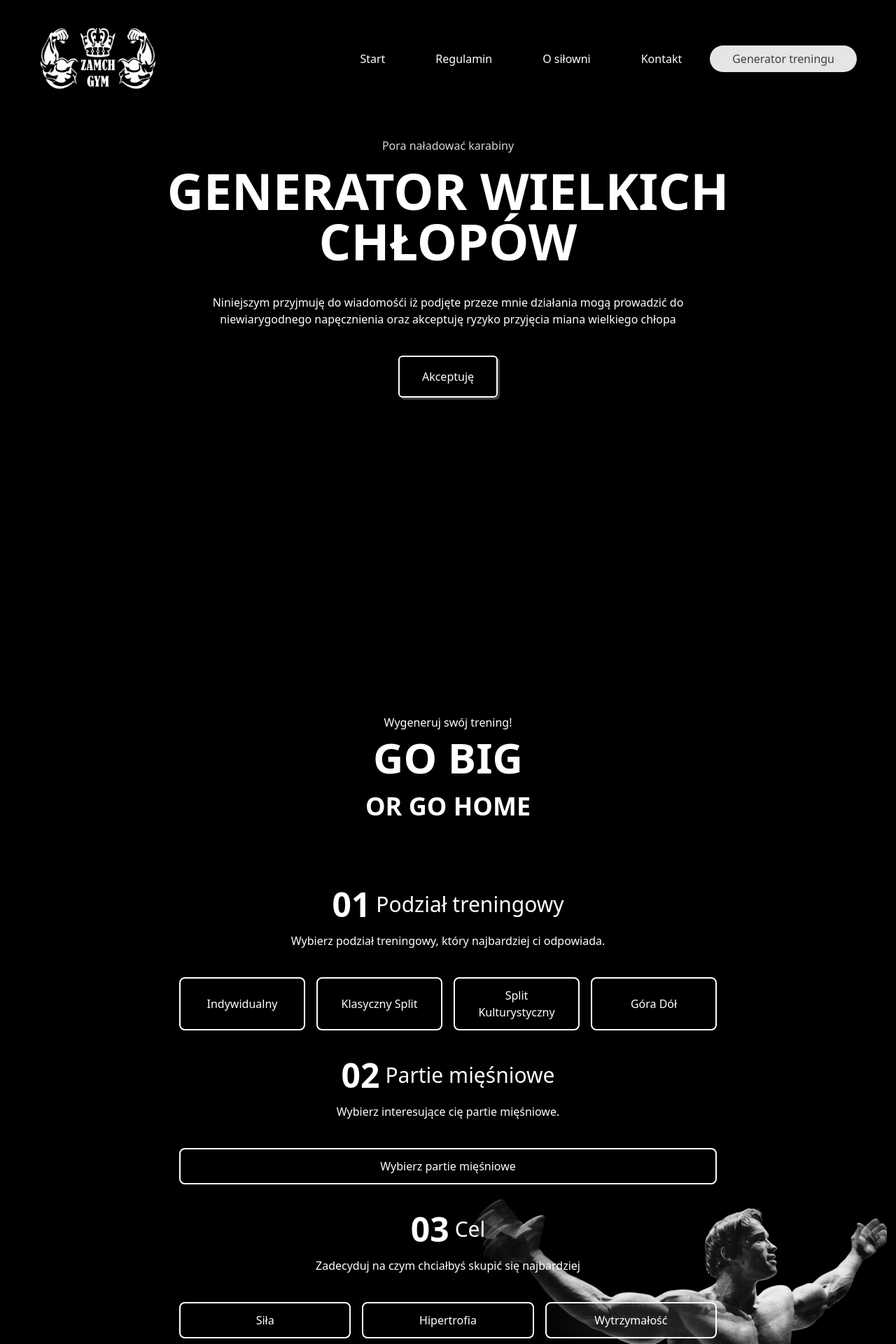
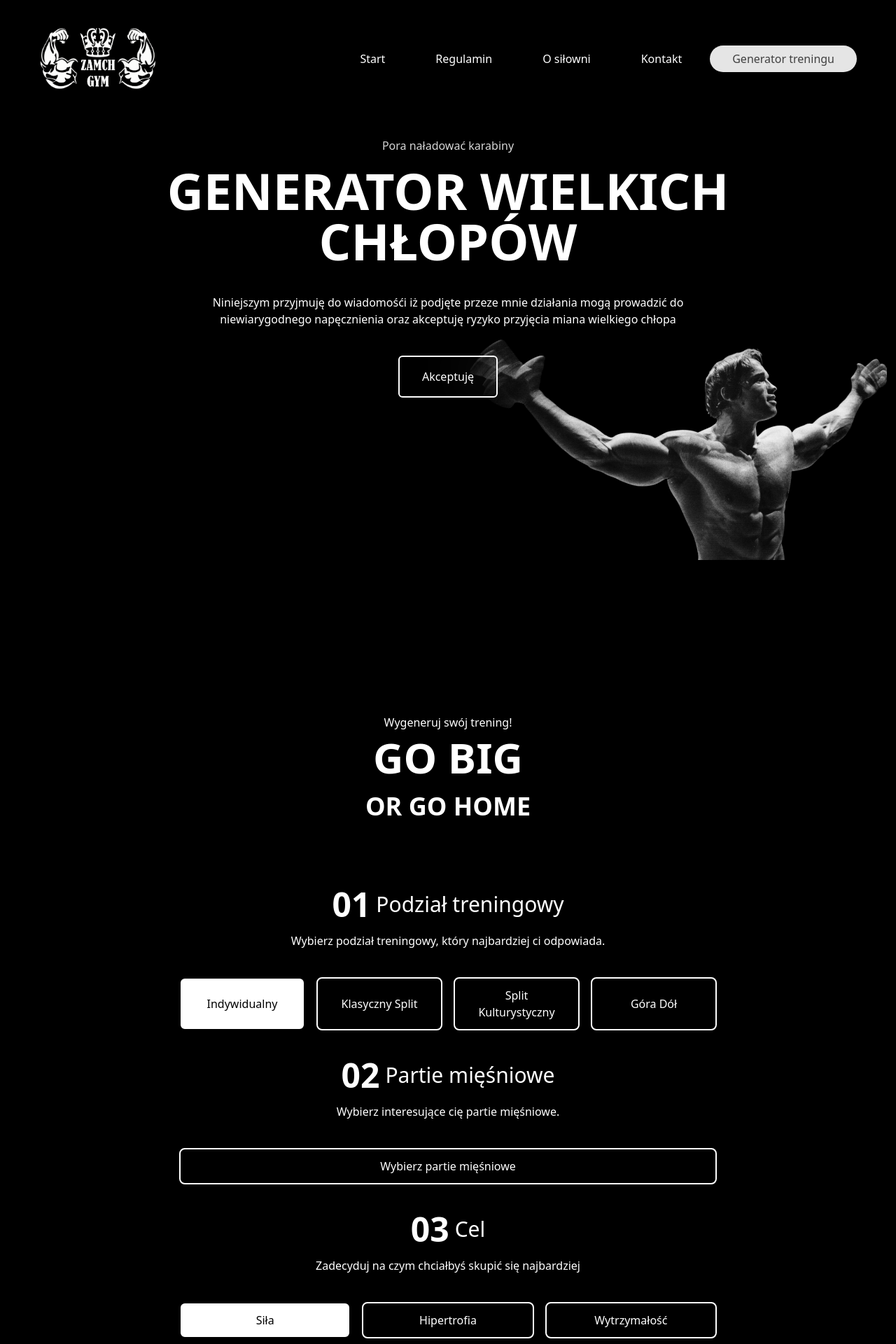
Before and after one commit to jaqp1/zamch-gym, a React (Vite) app: page /trainingGenerator in a window 1280 px wide. Shown: the top 1920 px of the page at 70% size. Built offline with nearby package versions, Linux system fonts and the light colour scheme; some icons are missing.

Commit message:
feat: button animations add

```diff
--- a/src/components/Button.tsx
+++ b/src/components/Button.tsx
@@ -1,4 +1,4 @@
-
+import { motion } from 'motion/react'
 
 interface ButtonProps {
     text: string;
@@ -10,8 +10,18 @@ export default function Button(props: ButtonProps) {
         const {text, func} = props
 
         return (
-                <button onClick={func} className="px-8 py-4 mx-auto rounded-md border-2 border-scheme1-700 text-scheme1-700 border-solid bg-scheme1-600 shadow-scheme1-shadow duration-200 backdrop-blur-2xl ">
-                                <p>{text}</p>
-                        </button>
+                <motion.button
+                onClick={func}
+                className="px-8 py-4 mx-auto rounded-md border-2 border-scheme1-700 text-scheme1-700 border-solid bg-scheme1-600 duration-200 backdrop-blur-2xl hover:"
+                animate={{
+                        scale: [1, 1.1, 1, 1.1, 1, 1, 1]
+                }}
+                transition={{
+                        duration: 1.5,
+                        repeat: Infinity,
+                }}
+                >
+                        <p>{text}</p>
+                </motion.button>
         )
 }
--- a/src/components/Generator.tsx
+++ b/src/components/Generator.tsx
@@ -2,6 +2,7 @@ import SectionWraper from './SectionWraper'
 import { SCHEMES, WORKOUTS } from '../utils/swoldier'
 import { useState } from 'react'
 import Button from './Button'
+import { motion } from 'motion/react'
 
 interface HeaderProps {
   index: string;
@@ -74,31 +75,42 @@ export default function Generator(props: GeneratorProps) {
         <div className='grid grid-cols-2 sm:grid-cols-4 gap-4 '>
         {Object.keys(WORKOUTS).map((type, typeIndex) => {
             return (
-              <button onClick={() => {
+              <motion.button
+              onClick={() => {
                 setMuscles([])
                 setPoison(type)
-              }}  className={`bg-scheme1-600 border-2 px-4 py-3 rounded-lg duration-200 hover:border-scheme1-900 backdrop-blur-2xl ${type === poison ? 'border-scheme1-900' : 'border-scheme1-700'}`} key={typeIndex}>
+              }}
+              whileTap={{
+                        scale: 0.7,
+                        y: 1
+              }}
+              transition={{
+                type: "spring",
+                stiffness: 300,
+                duration: 0.5
+              }}
+              className={`bg-scheme1-600 border-2 px-4 py-3 rounded-lg duration-200 hover:border-scheme1-900 backdrop-blur-2xl ${type === poison ? 'bg-white text-black' : ''}`} key={typeIndex}>
 
                   <p className='capitalize'>{type.replace(/_/g, " ")}</p>
-              </button>
+              </motion.button>
             )
         })}
         </div>
         <Header index={'02'} title={'Partie mięśniowe'} description={"Wybierz interesujące cię partie mięśniowe."}></Header>
         <div className='bg-scheme1-600 border-2 border-solid border-scheme1-700 rounded-lg flex flex-col hover:border-scheme1-800 duration-200 backdrop-blur-2xl'>
-            <button onClick={toggleModal} className='relative flex items-center justify-center p-3 '>
-                <p className='first-letter:uppercase'>{muscles.length === 0 ? 'wybierz partie mięśniowe' : muscles.join(' ')}</p>
+            <motion.button onClick={toggleModal} className={`relative flex items-center justify-center p-3 ${muscles.length === 3 ? 'bg-white text-black' : ''}`}>
+                <p className='first-letter:uppercase' >{muscles.length === 0 ? 'wybierz partie mięśniowe' : muscles.join(' ')}</p>
                 <i className="absolute right-3 top-1/2 -translate-y-1/2 fa-solid fa-caret-down"></i>
-            </button>
+            </motion.button>
             {showModal && (
               <div className='flex flex-col px-3 pb-3'>
                   {(poison === 'indywidualny' ? WORKOUTS[poison] : Object.keys(WORKOUTS[poison as keyof typeof WORKOUTS])).map((muscleGroup,muscleGroupIndex) => {
                     return (
-                      <button onClick={() => {
+                      <motion.button onClick={() => {
                           updateMuscles(muscleGroup)
                       }} key={muscleGroupIndex} className={`hover:text-scheme1-900 text-scheme1-700 duration-200 ${muscles.includes(muscleGroup) ? 'text-scheme1-900' : '' }`}>
                           <p className='uppercase '>{muscleGroup.replace(/_/g, " ")}</p>
-                      </button>
+                      </motion.button>
                     )
                   })}
               </div>
@@ -108,12 +120,23 @@ export default function Generator(props: GeneratorProps) {
         <div className='grid grid-cols-1 sm:grid-cols-3 gap-4'>
         {Object.keys(SCHEMES).map((scheme, schemeIndex) => {
             return (
-              <button onClick={() => {
+              <motion.button
+              onClick={() => {
                 setGoal(scheme)
-              }}  className={`bg-scheme1-600 border-2 px-4 py-3 rounded-lg duration-200 hover:border-scheme1-900 backdrop-blur-2xl ${scheme === goal ? 'border-scheme1-900' : 'border-scheme1-700'}`} key={schemeIndex}>
+              }}
+              whileTap={{
+                        scale: 0.7,
+                        y: 1
+              }}
+              transition={{
+                type: "spring",
+                stiffness: 300,
+                duration: 0.5
+              }}
+              className={`bg-scheme1-600 border-2 px-4 py-3 rounded-lg duration-200 hover:border-scheme1-900 backdrop-blur-2xl ${scheme === goal ? 'bg-white text-black' : 'border-scheme1-700'}`} key={schemeIndex}>
 
                   <p className='capitalize'>{scheme.replace(/_/g, " ")}</p>
-              </button>
+              </motion.button>
             )
         })}
         </div>
--- a/src/routes/Home.tsx
+++ b/src/routes/Home.tsx
@@ -86,7 +86,7 @@ function Home() {
         <img
           src={tearedPhoto}
           alt="Siłownia"
-          className="w-full h-auto object-cover rounded-xl shadow-lg" // Dodatkowe style dla ładnego wyglądu zdjęcia
+          className="w-full h-auto opacity-0 md:opacity-100 object-cover rounded-xl shadow-lg"
         />
         </div>
         <div className='flex flex-col w-full md:w-1/2'>
--- a/src/routes/TrainingGenerator.tsx
+++ b/src/routes/TrainingGenerator.tsx
@@ -23,7 +23,16 @@ function TrainingGenerator() {
 
 
   return (
-    <section className='min-h-screen flex flex-col  text-white text-sm sm:text-base bg-fixed bg-no-repeat bg-[100%_100%]  bg-[length:150%] md:bg-[length:80%]'  style={{backgroundImage: `url(${bg})`}}>
+    <section className="relative min-h-screen flex flex-col text-white text-sm sm:text-base">
+    <div
+      className="fixed inset-0 -z-10 bg-no-repeat
+                bg-[100%_100%] bg-[length:150%] md:bg-[length:80%]"
+      style={{
+        backgroundImage: `url(${bg})`,
+        transform: 'translateZ(0)',
+        WebkitTransform: 'translateZ(0)'
+      }}
+    />
       <div className='fixed left-0 right-0 top-0 h-32 w-full shadow-[0_10px_60px_40px_rgba(0,0,0,1)] bg-black z-50'></div>
       <Hero></Hero>
       <Generator
```
